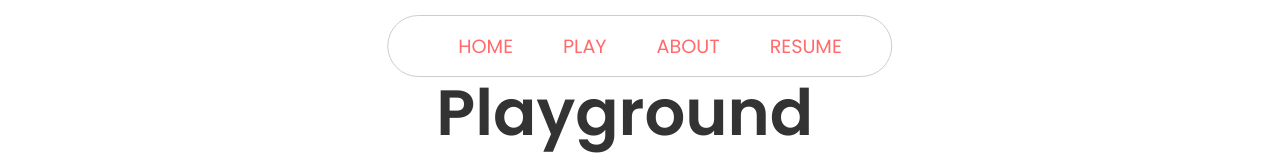
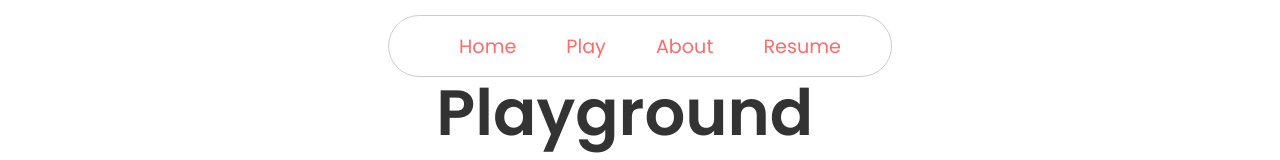
Before and after one commit to alyssaxto/portfolio-updated, a React (Vite) app: page /Playground in a window 1280 px wide. Shown: the top 160 px of the page. Built offline with nearby package versions, Linux system fonts and the light colour scheme; a web font is replaced by a local one.

Commit message:
changed nav

```diff
--- a/src/Hero.jsx
+++ b/src/Hero.jsx
@@ -17,7 +17,7 @@ const Hero = () => {
   return (
 <section className="hero" id="home">
   <TextFade direction="up" className="hero__content">
-    <h11>Hey, I’m Alyssa!</h11>
+    <h4>Hey, I’m Alyssa!</h4>
     <p>
       I’m a <a href="#projects" className="highlight">designer</a> and <a href="/playground" span className="highlight">artist</a> making
       playful and purposeful products. After hours, I like to create
--- a/src/Navbar.jsx
+++ b/src/Navbar.jsx
@@ -28,17 +28,17 @@ const Navbar = () => {
         {/* Menu items */}
         <ul className={`navbar__menu ${menuOpen ? "active" : ""}`}>
         <li className="navbar__item">
-  <HashLink smooth to="/#home" className="navbar__links" onClick={() => setMenuOpen(false)}>HOME</HashLink>
+  <HashLink smooth to="/#home" className="navbar__links" onClick={() => setMenuOpen(false)}>Home</HashLink>
 </li>
 
           <li className="navbar__item">
-            <Link to="/playground" className="navbar__links" onClick={() => setMenuOpen(false)}>PLAY</Link>
+            <Link to="/playground" className="navbar__links" onClick={() => setMenuOpen(false)}>Play</Link>
           </li>
           <li className="navbar__item">
-            <Link to="/about" className="navbar__links" onClick={() => setMenuOpen(false)}>ABOUT</Link>
+            <Link to="/about" className="navbar__links" onClick={() => setMenuOpen(false)}>About</Link>
           </li>
           <li className="navbar__item">
-            <a href={Resume} className="navbar__links" target="_blank" rel="noopener noreferrer" onClick={() => setMenuOpen(false)}>RESUME</a>
+            <a href={Resume} className="navbar__links" target="_blank" rel="noopener noreferrer" onClick={() => setMenuOpen(false)}>Resume</a>
           </li>
         </ul>
       </div>
--- a/src/hero.css
+++ b/src/hero.css
@@ -30,7 +30,7 @@
 
   }
 
-  .hero__content h11 {
+  .hero__content h4 {
     font-size: 5rem;
     font-family: playfair display;
     font-weight: 500;
@@ -105,7 +105,7 @@
       padding: 10px;
 
     }
-    .hero__content h11 {
+    .hero__content h4 {
       font-size: 3rem;
     }
 
```
